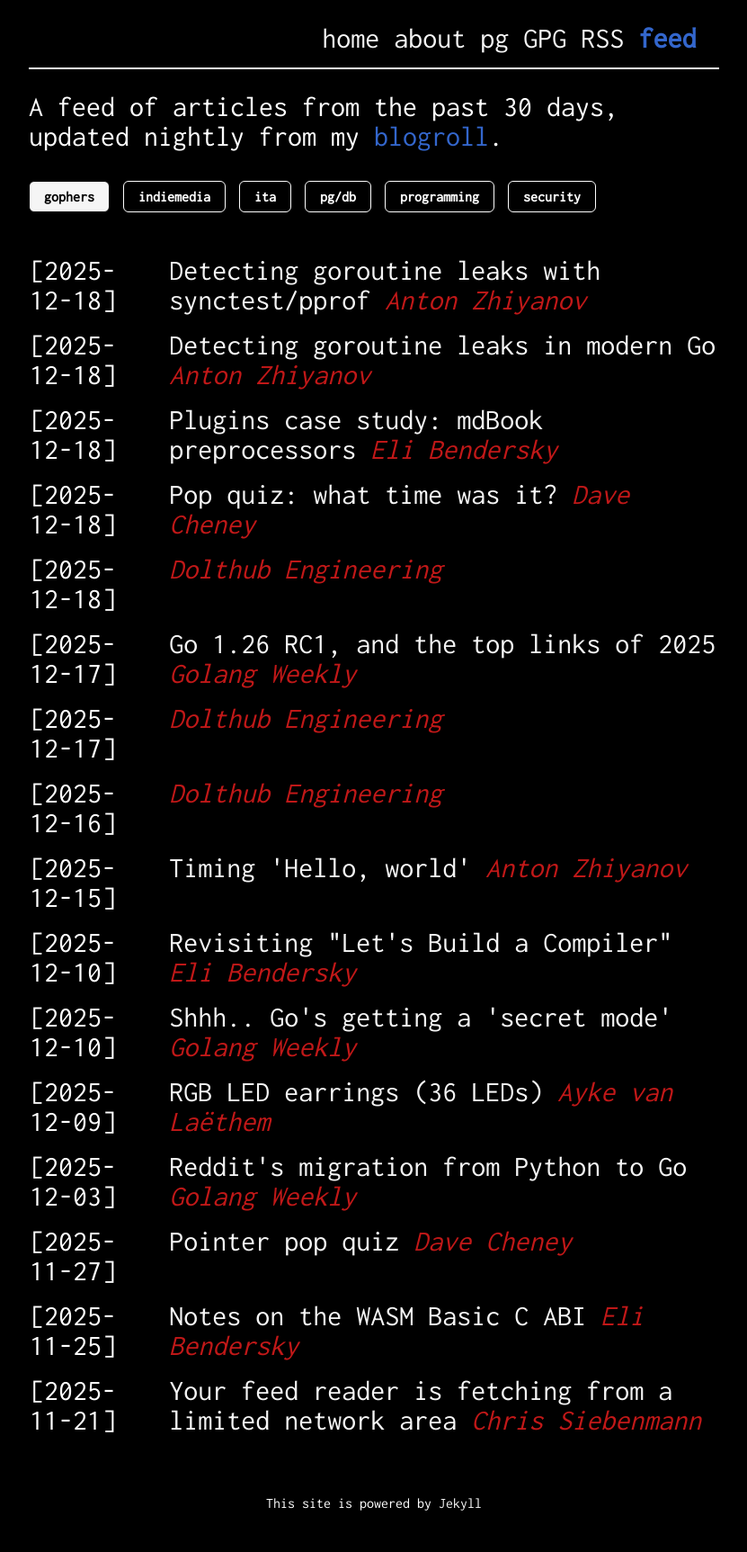
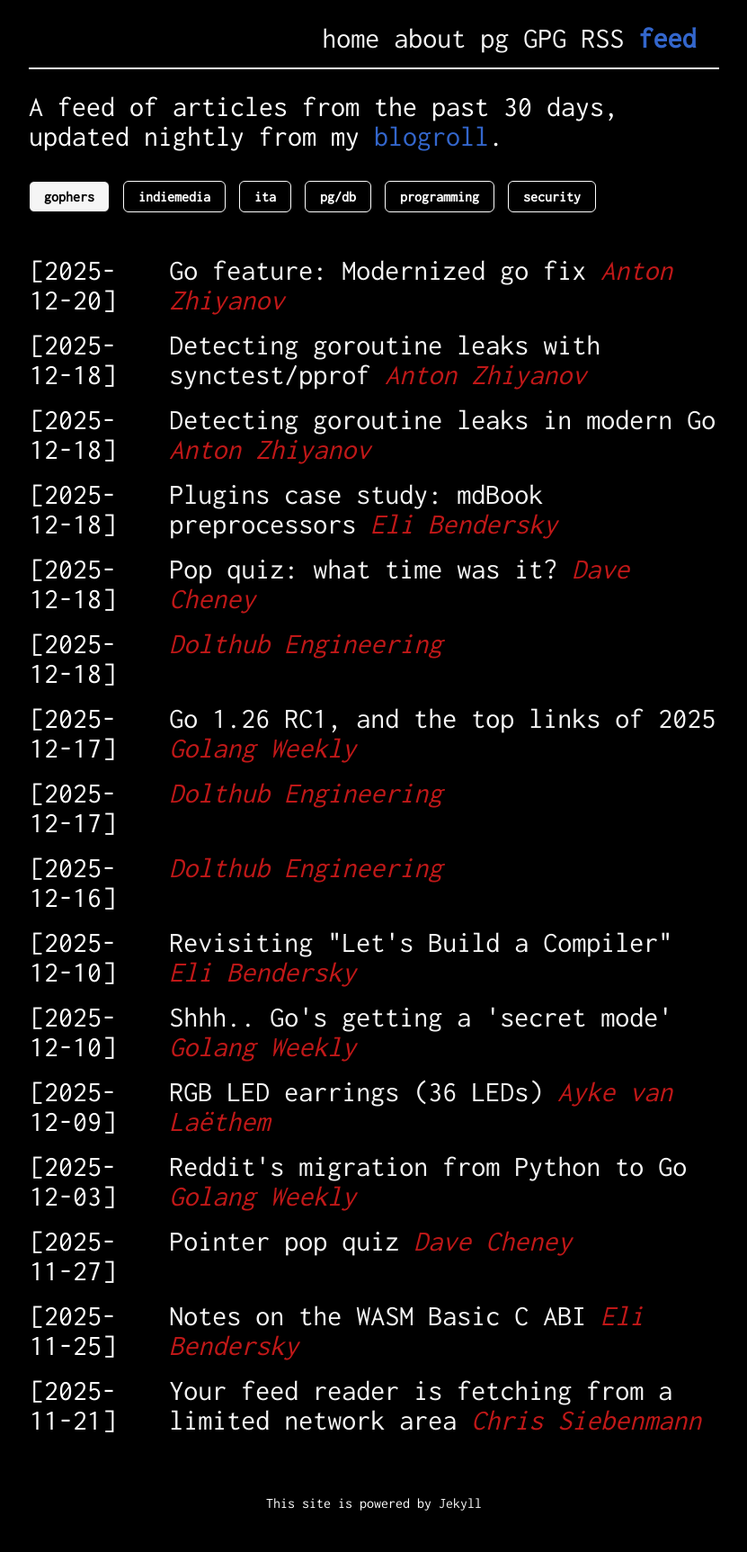
Before and after one commit to giulianopz/giulianopz.github.io, a Jekyll site: the page built from feed.html, in a window 1280 px wide. Shown: the whole page at 90% size, without its empty margins (224-1055 px from the left). Built offline with Jekyll 4.4.1, drawn with Linux system fonts in a browser that asks for light colours; nearby versions of some CDN libraries; some of the changed lines change nothing that is shown.

Commit message:
chore: update feed.yaml

```diff
--- a/_data/feed.yaml
+++ b/_data/feed.yaml
@@ -1,4 +1,8 @@
 gophers:
+    - blogName: Anton Zhiyanov
+      title: 'Go feature: Modernized go fix'
+      url: https://antonz.org/accepted/modernized-go-fix/
+      published: 2025-12-20T16:00:00Z
     - blogName: Anton Zhiyanov
       title: Detecting goroutine leaks with synctest/pprof
       url: https://antonz.org/detecting-goroutine-leaks/
@@ -31,10 +35,6 @@
       title: <![CDATA[ Error Types in Dolt ]]>
       url: https://dolthub.com/blog/2025-12-16-dolt-error-types/
       published: 2025-12-16T00:00:00Z
-    - blogName: Anton Zhiyanov
-      title: Timing 'Hello, world'
-      url: https://antonz.org/timing-hello-world/
-      published: 2025-12-15T10:00:00Z
     - blogName: Eli Bendersky
       title: Revisiting "Let's Build a Compiler"
       url: https://eli.thegreenplace.net/2025/revisiting-lets-build-a-compiler/
@@ -65,29 +65,45 @@
       published: 2025-11-21T03:54:10Z
 indiemedia:
     - blogName: Osservatorio Repressione
-      title: 20 dicembre 1973 – Vola, Carrero Blanco, vola…..
-      url: https://www.osservatoriorepressione.info/20-dicembre-1973-vola-carrero-blanco-vola/
-      published: 2025-12-19T23:01:55Z
+      title: '21 dicembre 1975: Rapimento dei delegati dell’OPEC'
+      url: https://www.osservatoriorepressione.info/21-dicembre-1975-rapimento-dei-delegati-dellopec/
+      published: 2025-12-20T23:01:28Z
     - blogName: Il Post
-      title: Alla fine Elon Musk potrà avere da Tesla la retribuzione da 56 miliardi di dollari che era stata annullata da un tribunale
-      url: https://www.ilpost.it/2025/12/19/fine-battaglia-legale-retribuzione-musk-tesla/
-      published: 2025-12-19T22:14:53Z
+      title: Lo stato dovrà pagare un miliardo di euro a TIM, per una vicenda iniziata nel 1998
+      url: https://www.ilpost.it/2025/12/20/cassazione-miliardo-tim/
+      published: 2025-12-20T21:18:32Z
     - blogName: Il Post
-      title: 'Il Bologna ha battuto l’Inter ai rigori nella seconda semifinale della Supercoppa italiana: in finale giocherà col Napoli'
-      url: https://www.ilpost.it/2025/12/19/bologna-qualifica-finale-supercoppa-italiana/
-      published: 2025-12-19T21:21:58Z
+      title: Gli Stati Uniti hanno sequestrato una seconda petroliera al largo del Venezuela
+      url: https://www.ilpost.it/2025/12/20/stati-uniti-seconda-petroliera-venezuela/
+      published: 2025-12-20T20:02:09Z
+    - blogName: Osservatorio Repressione
+      title: Torino blindata, la città resiste
+      url: https://www.osservatoriorepressione.info/torino-blindata-la-citta-resiste/
+      published: 2025-12-20T19:34:01Z
     - blogName: Il Post
-      title: L’Ucraina ha colpito per la prima volta una petroliera russa nel Mediterraneo
-      url: https://www.ilpost.it/2025/12/19/ucraina-attacco-droni-petroliera-mediterraneo/
-      published: 2025-12-19T19:46:48Z
+      title: A Torino ci sono stati scontri tra la polizia e alcuni manifestanti del corteo per il centro sociale Askatasuna
+      url: https://www.ilpost.it/2025/12/20/torino-manifestazione-contro-sgombero-askatasuna/
+      published: 2025-12-20T16:17:38Z
+    - blogName: DINAMOpress
+      title: Lo sgombero di Askatasuna è un attacco a tutti i centri sociali
+      url: https://www.dinamopress.it/news/lo-sgombero-di-askatasuna-e-un-attacco-a-tutti-i-centri-sociali/?utm_source=rss&utm_medium=rss&utm_campaign=lo-sgombero-di-askatasuna-e-un-attacco-a-tutti-i-centri-sociali
+      published: 2025-12-20T14:38:42Z
+    - blogName: Osservatorio Repressione
+      title: 'Askatasuna: uno sgombero contro la città'
+      url: https://www.osservatoriorepressione.info/askatasuna-uno-sgombero-contro-la-citta/
+      published: 2025-12-20T13:38:13Z
+    - blogName: Jacobin Italia
+      title: Prima di diventare una panchina rossa
+      url: https://jacobinitalia.it/prima-di-diventare-una-panchina-rossa/
+      published: 2025-12-20T08:58:36Z
+    - blogName: Altreconomia
+      title: La nuova geografia dei Comuni montani non può esser disegnata con criteri vecchi
+      url: https://altreconomia.it/la-nuova-geografia-dei-comuni-montani-non-puo-esser-disegnata-con-criteri-vecchi/
+      published: 2025-12-20T08:29:31Z
     - blogName: Jacobin Italia
       title: L’euro digitale può cambiare il mondo?
       url: https://jacobinitalia.it/leuro-digitale-puo-cambiare-il-mondo/
       published: 2025-12-19T14:54:44Z
-    - blogName: Osservatorio Repressione
-      title: In Inghilterra si arresta chi grida “globalizzare l’Intifada”, in Germania si vieta “dal fiume al mare”
-      url: https://www.osservatoriorepressione.info/in-inghilterra-si-arresta-chi-grida-globalizzare-lintifada-in-germania-si-vieta-dal-fiume-al-mare/
-      published: 2025-12-19T12:59:30Z
     - blogName: Altreconomia
       title: Con la bocca piena di armi e capitali ma la fantasia spenta. Aveva ragione Danilo Dolci
       url: https://altreconomia.it/con-la-bocca-piena-di-armi-e-capitali-ma-la-fantasia-spenta-aveva-ragione-danilo-dolci/
@@ -96,10 +112,6 @@
       title: La storia di un Municipio Ribelle e di un’altra città
       url: https://www.dinamopress.it/news/la-storia-di-un-municipio-ribelle-e-di-unaltra-citta/?utm_source=rss&utm_medium=rss&utm_campaign=la-storia-di-un-municipio-ribelle-e-di-unaltra-citta
       published: 2025-12-19T10:50:11Z
-    - blogName: Osservatorio Repressione
-      title: 'Francia: uccisi dalla Polizia…. cosa fa la Giustizia?'
-      url: https://www.osservatoriorepressione.info/francia-uccisi-dalla-polizia-cosa-fa-la-giustizia/
-      published: 2025-12-19T10:48:27Z
     - blogName: DINAMOpress
       title: L’ex-Ilva e il fallimento delle politiche industriali italiane
       url: https://www.dinamopress.it/news/lex-ilva-come-specchio-del-fallimento-delle-politiche-industriali-italiane/?utm_source=rss&utm_medium=rss&utm_campaign=lex-ilva-come-specchio-del-fallimento-delle-politiche-industriali-italiane
@@ -112,22 +124,10 @@
       title: Un soldato israeliano accusato di gravi crimini è in Italia, denuncia la Fondazione Hind Rajab
       url: https://altreconomia.it/un-soldato-israeliano-accusato-di-gravi-crimini-e-in-italia-denuncia-la-fondazione-hind-rajab/
       published: 2025-12-19T09:46:12Z
-    - blogName: Altreconomia
-      title: 'La barca relazionale: quando l’equipaggio conta più della meta'
-      url: https://altreconomia.it/la-barca-relazionale-quando-lequipaggio-conta-piu-della-meta/
-      published: 2025-12-19T09:15:35Z
     - blogName: IrpiMedia
       title: Gli investitori privati finanziano le armi con i fondi sostenibili
       url: https://irpimedia.irpi.eu/italia-fondi-sostenibili-armi/?utm_source=rss&utm_medium=rss&utm_campaign=italia-fondi-sostenibili-armi
       published: 2025-12-19T08:07:49Z
-    - blogName: Jacobin Italia
-      title: L’uso politico della cucina italiana
-      url: https://jacobinitalia.it/luso-politico-della-cucina-italiana/
-      published: 2025-12-18T15:31:42Z
-    - blogName: DINAMOpress
-      title: La sfida dei movimenti contro il CPR di Trento tra strategie, alleanze e prospettive
-      url: https://www.dinamopress.it/news/la-sfida-dei-movimenti-contro-il-cpr-di-trento-tra-strategie-alleanze-e-prospettive/?utm_source=rss&utm_medium=rss&utm_campaign=la-sfida-dei-movimenti-contro-il-cpr-di-trento-tra-strategie-alleanze-e-prospettive
-      published: 2025-12-18T10:07:24Z
     - blogName: Appunti di Stefano Feltri
       title: Era meglio il test d’ingresso
       url: https://appunti.substack.com/p/era-meglio-il-test-dingresso
@@ -201,6 +201,38 @@
       url: https://sedestra.substack.com/p/bruxelles-e-un-laboratorio-di-governo
       published: 2025-11-23T12:04:50Z
 ita:
+    - blogName: Carmilla Online
+      title: Lo sguardo obliquo del cinema per rappresentare l’irrappresentabile
+      url: https://www.carmillaonline.com/2025/12/20/lo-sguardo-obliquo-del-cinema-per-rappresentare-lirrappresentabile/
+      published: 2025-12-20T21:00:15Z
+    - blogName: Le parole e le cose
+      title: La potenza dello sguardo. Sulla fotografia di Luigi Ghirri
+      url: https://www.leparoleelecose.it/la-potenza-dello-sguardo-sulla-fotografia-di-luigi-ghirri/
+      published: 2025-12-20T15:00:56Z
+    - blogName: Nazione Indiana
+      title: Descrivere non è occupare
+      url: https://www.nazioneindiana.com/2025/12/20/descrivere-non-e-occupare/
+      published: 2025-12-20T13:00:08Z
+    - blogName: minima&moralia
+      title: La valigia dell’autore. Emanuele Aldrovandi
+      url: https://minimaetmoralia.it/teatro/la-valigia-dellautore-emanuele-aldrovandi/
+      published: 2025-12-20T11:02:08Z
+    - blogName: The Submarine
+      title: La pubblicazione degli Epstein files (Donald’s Version)
+      url: https://www.thesubmarine.it/2025/12/20/la-pubblicazione-degli-epstein-files-donalds-version/
+      published: 2025-12-20T09:39:44Z
+    - blogName: phastidio.net
+      title: La settimana phastidiosa – 20 dicembre 2025
+      url: https://phastidio.net/2025/12/20/la-settimana-phastidiosa-20-dicembre-2025/
+      published: 2025-12-20T09:25:00Z
+    - blogName: Snaporaz
+      title: Trilogia zen
+      url: https://www.snaporaz.online/trilogia-zen/
+      published: 2025-12-20T08:40:29Z
+    - blogName: Nazione Indiana
+      title: In viaggio verso Casarsa
+      url: https://www.nazioneindiana.com/2025/12/20/verso-casarsa/
+      published: 2025-12-20T06:00:00Z
     - blogName: Carmilla Online
       title: Gli inferni in tasca
       url: https://www.carmillaonline.com/2025/12/19/gli-inferni-in-tasca/
@@ -285,10 +317,6 @@
       title: L’atto. Tra psicoanalisi e filosofia
       url: https://www.leparoleelecose.it/latto-tra-psicoanalisi-e-filosofia/
       published: 2025-12-19T06:17:54Z
-    - blogName: Nazione Indiana
-      title: Fenomenologia del mood (Goffredo Parise giudice di sé stesso)
-      url: https://www.nazioneindiana.com/2025/12/19/fenomenologia-del-mood-goffredo-parise-giudice-di-se-stesso/
-      published: 2025-12-19T06:00:01Z
     - blogName: Scienza in Rete
       title: '#Malati: come i social cambiano il nostro modo di vivere la malattia'
       url: https://www.scienzainrete.it/articolo/malati-come-social-cambiano-nostro-modo-di-vivere-malattia/anna-romano/2025-12-19
@@ -313,10 +341,6 @@
       title: Poesia &#38; filosofia
       url: https://www.machina-deriveapprodi.com/post/poesia-filosofia
       published: 2025-12-18T13:25:29Z
-    - blogName: Nazione Indiana
-      title: '➨ AzioneAtzeni – Discanto Sedicesimo: Antonella Anedda'
-      url: https://www.nazioneindiana.com/2025/12/18/azioneatzeni-discanto-sedicesimo-antonella-anedda/
-      published: 2025-12-18T13:00:27Z
     - blogName: Francesco Sylos Labini
       title: Il ruolo nascosto delle anisotropie nel plasmare la formazione delle strutture nelle simulazioni cosmologiche N-body
       url: https://francescosyloslabini.info/2025/12/18/il-ruolo-nascosto-delle-anisotropie-nel-plasmare-la-formazione-delle-strutture-nelle-simulazioni-cosmologiche-n-body/
@@ -349,10 +373,6 @@
       title: A Cialtronia i treccartari non vanno in pensione
       url: https://phastidio.net/2025/12/18/a-cialtronia-i-treccartari-non-vanno-in-pensione/
       published: 2025-12-18T09:00:00Z
-    - blogName: minima&moralia
-      title: Un estratto da “La filosofia di Super Mario Bros.” di Matteo Bittanti
-      url: https://minimaetmoralia.it/estratti/un-estratto-da-la-filosofia-di-super-mario-bros-di-matteo-bittanti/
-      published: 2025-12-18T07:00:00Z
     - blogName: Scienza in Rete
       title: La migrazione sanitaria in Italia, spiegata bene
       url: https://www.scienzainrete.it/articolo/migrazione-sanitaria-italia-spiegata-bene/claudio-maffei/2025-12-18
@@ -373,10 +393,6 @@
       title: Il vampiro. “Scene – Memoir” di Abel Ferrara
       url: https://www.snaporaz.online/il-vampiro-scene-memoir-di-abel-ferrara/
       published: 2025-12-18T00:30:36Z
-    - blogName: Carmilla Online
-      title: 'La storia caotica di uno strano guerriero alla conquista di Macondo: il proletariato indiano'
-      url: https://www.carmillaonline.com/2025/12/17/la-storia-caotica-di-uno-strano-guerriero-alla-conquista-di-macondo-il-proletariato-indiano/
-      published: 2025-12-17T20:25:59Z
     - blogName: Kabul Magazine
       title: Waacktopia/Punktopia
       url: https://www.kabulmagazine.com/waacktopia-punktopia/
@@ -405,10 +421,6 @@
       title: La cultura della strada | Terzo dispaccio da Mensaleri.
       url: https://www.wumingfoundation.com/giap/2025/12/la-cultura-della-strada-terzo-dispaccio-da-mensaleri/
       published: 2025-12-17T10:00:08Z
-    - blogName: The Submarine
-      title: La truffa sui tfr orchestrata dal governo
-      url: https://www.thesubmarine.it/2025/12/17/la-truffa-sui-tfr-orchestrata-dal-governo/
-      published: 2025-12-17T09:32:40Z
     - blogName: Il Tascabile
       title: Mai più libri
       url: https://www.iltascabile.com/linguaggi/mai-piu-libri/
@@ -425,14 +437,6 @@
       title: La controriforma di lunga durata della scuola e i venti di guerra
       url: https://laletteraturaenoi.it/2025/12/17/la-controriforma-di-lunga-durata-della-scuola-e-i-venti-di-guerra/
       published: 2025-12-17T06:00:00Z
-    - blogName: Snaporaz
-      title: Il desiderio della madre
-      url: https://www.snaporaz.online/il-desiderio-della-madre/
-      published: 2025-12-16T23:02:17Z
-    - blogName: Le parole e le cose
-      title: 'Il risveglio di Encelado: un’indagine transdisciplinare sul rischio e il disastro geologico, Pisa, 17-19 dicembre'
-      url: https://www.leparoleelecose.it/il-risveglio-di-encelado-unindagine-transdisciplinare-sul-rischio-e-il-disastro-geologico-pisa-17-19-dicembre/
-      published: 2025-12-16T20:57:48Z
     - blogName: Cervelli nella vasca
       title: Modelli inutili
       url: https://guidovetere.nova100.ilsole24ore.com/2025/12/16/modelli-inutili/
@@ -465,10 +469,6 @@
       title: PPP in Pimpland
       url: https://francoberardi.substack.com/p/ppp-in-pimpland
       published: 2025-12-15T11:58:27Z
-    - blogName: phastidio.net
-      title: 'Casse previdenziali: home, sweet home (bias)'
-      url: https://phastidio.net/2025/12/15/casse-previdenziali-home-sweet-home-bias/
-      published: 2025-12-15T09:00:00Z
     - blogName: Effimera
       title: 'Crescita economica e movimenti pro-Pal: che c’azzecca?  – di Riccardo Leoncini'
       url: https://effimera.org/crescita-economica-e-movimenti-pro-pal-che-cazzecca-di-riccardo-leoncini/
@@ -593,15 +593,15 @@
       title: 'Lavora con Librerie.Coop: posizione Junior Marketing a Bologna'
       url: https://giovannacosenza.wordpress.com/2025/11/23/lavora-con-librerie-coop-posizione-junior-marketing-a-bologna/
       published: 2025-11-23T16:21:48Z
-    - blogName: Claudio Giunta
-      title: Educazione affettiva eccetera
-      url: https://claudiogiunta.it/2025/11/educazione-affettiva-eccetera/
-      published: 2025-11-20T09:17:48Z
-    - blogName: NOT | Nero
-      title: Uscita
-      url: https://not.neroeditions.com/uscita/
-      published: 2025-11-20T08:09:56Z
 pg/db:
+    - blogName: Small Datum
+      title: IO-bound sysbench vs MySQL on a 48-core server
+      url: https://smalldatum.blogspot.com/2025/12/io-bound-sysbench-vs-mysql-on-48-core.html
+      published: 2025-12-20T18:22:00Z
+    - blogName: Pavel Stehule's blog
+      title: fresh dll of orafce and plpgsql_check for PostgreSQL 17 and PostgreSQL 18
+      url: https://okbob.blogspot.com/2025/12/fresh-dll-of-orafce-and-plpgsqlcheck.html
+      published: 2025-12-20T06:25:00Z
     - blogName: Metadata
       title: 'LeaseGuard: Raft Leases Done Right!'
       url: https://muratbuffalo.blogspot.com/2025/12/leaseguard-raft-leases-done-right.html
@@ -714,10 +714,6 @@
       title: 'PGIBZ 2025: An Event for the Postgres Community in Ibiza'
       url: https://www.data-bene.io/en/blog/postgres-ibiza-2025/
       published: 2025-12-11T00:00:00Z
-    - blogName: Small Datum
-      title: 'The insert benchmark on a small server : MySQL 5.6 through 9.5'
-      url: https://smalldatum.blogspot.com/2025/12/the-insert-benchmark-on-small-server_10.html
-      published: 2025-12-10T21:17:00Z
     - blogName: Just a Theory
       title: Introducing pg_clickhouse
       url: https://clickhouse.com/blog/introducing-pg_clickhouse
@@ -858,15 +854,23 @@
       title: New Buildfarm Summary Page
       url: https://enterprisedb.com/blog/new-buildfarm-summary-page
       published: 2025-11-21T13:57:40Z
-    - blogName: morling.dev
-      title: Building a Durable Execution Engine With SQLite
-      url: https://www.morling.dev/blog/building-durable-execution-engine-with-sqlite/
-      published: 2025-11-20T12:10:00Z
-    - blogName: The World of Data
-      title: Prairie PostgreSQL User Group November Meetup
-      url: https://hdombrovskaya.wordpress.com/2025/11/19/prairie-postgresql-user-group-november-meetup/
-      published: 2025-11-20T03:23:13Z
 programming:
+    - blogName: Matt Godbolt's blog
+      title: 'SIMD City: Auto-vectorisation'
+      url: http://xania.org/202512/20-simd-city?utm_source=feed&utm_medium=rss
+      published: 2025-12-20T12:00:00Z
+    - blogName: antirez
+      title: Reflections on AI at the end of 2025
+      url: http://antirez.com/news/157
+      published: 2025-12-20T08:58:29Z
+    - blogName: jwz
+      title: What are your favorite Shadertoys?
+      url: https://www.jwz.org/blog/2025/12/what-are-your-favorite-shadertoys/
+      published: 2025-12-20T07:58:54Z
+    - blogName: Loris Cro
+      title: Simplistic Comptime Column Safety in SQLite Queries
+      url: https://kristoff.it/blog/simplistic-comptime-sqlite/
+      published: 2025-12-20T00:00:00Z
     - blogName: LWN.net
       title: FreeBSD laptop progress
       url: https://lwn.net/Articles/1051394/
@@ -899,6 +903,10 @@
       title: The "Donut Shop Ends Police Discount" guy is no longer Deputy Director of the FBI.
       url: https://www.jwz.org/blog/2025/12/the-donut-shop-ends-police-discount-guy-is-no-longer-deputy-director-of-the-fbi/
       published: 2025-12-19T00:08:20Z
+    - blogName: ongoing by Tim Bray
+      title: Humanist Plumbing
+      url: https://www.tbray.org/ongoing/When/202x/2025/12/18/Humanist-Plumbing
+      published: 2025-12-18T20:00:00Z
     - blogName: Matt Godbolt's blog
       title: Partial inlining
       url: http://xania.org/202512/18-partial-inlining?utm_source=feed&utm_medium=rss
@@ -907,10 +915,6 @@
       title: How did IRC ping timeouts end up in a lawsuit?
       url: https://mjg59.dreamwidth.org/73777.html
       published: 2025-12-17T13:17:23Z
-    - blogName: Matt Godbolt's blog
-      title: Inlining - the ultimate optimisation
-      url: http://xania.org/202512/17-inlining-the-ultimate-optimisation?utm_source=feed&utm_medium=rss
-      published: 2025-12-17T12:00:00Z
     - blogName: antirez
       title: Perché credo che le VPN siano per lo più inutili, a volte anche dannose
       url: https://www.youtube.com/watch?v=ftgOQmn58a4
@@ -939,14 +943,6 @@
       title: Writing Fragments
       url: https://martinfowler.com/articles/writing-fragments.html
       published: 2025-12-16T15:06:00Z
-    - blogName: antirez
-      title: Le copertine sul Kindle a colori
-      url: https://www.youtube.com/shorts/jehFzaZKlrw
-      published: 2025-12-16T10:55:21Z
-    - blogName: jwz
-      title: Fucking Python
-      url: https://www.jwz.org/blog/2025/12/fucking-python-2/
-      published: 2025-12-15T23:52:46Z
     - blogName: Internals for Interns
       title: The IR
       url: https://internals-for-interns.com/posts/the-go-ir/
@@ -1155,10 +1151,6 @@
       title: Quake Engine Indicators
       url: https://fabiensanglard.net/quake_indicators/index.html
       published: 2025-11-24T00:00:00Z
-    - blogName: ongoing by Tim Bray
-      title: Fútbol Joy
-      url: https://www.tbray.org/ongoing/When/202x/2025/11/23/Soccer-vs-Football
-      published: 2025-11-23T20:00:00Z
     - blogName: Ken Shirriff's blog
       title: Unusual circuits in the Intel 386's standard cell logic
       url: http://www.righto.com/2025/11/unusual-386-standard-cell-circuits.html
@@ -1216,7 +1208,3 @@
       title: Microsoft Patch Tuesday, December 2025 Edition
       url: https://krebsonsecurity.com/2025/12/microsoft-patch-tuesday-december-2025-edition/
       published: 2025-12-09T23:18:29Z
-    - blogName: Filippo Valsorda
-      title: The 2025 Go Cryptography State of the Union
-      url: https://words.filippo.io/2025-state/
-      published: 2025-11-20T15:42:24Z
```
